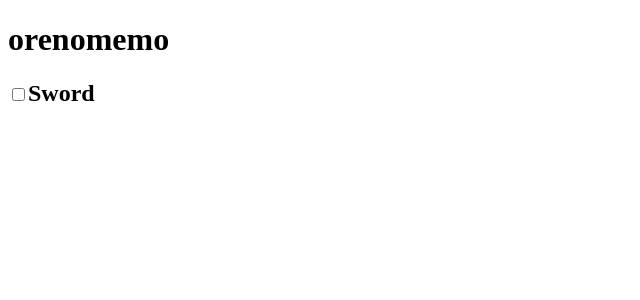
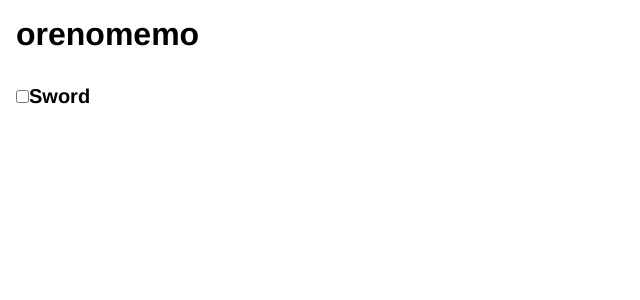
Before and after one commit to fijixxx/berrybox, an Angular app: page / in a window 1280 px wide. Shown: the top 300 px of the page, without its empty margins (0-640 px from the left). Built offline with nearby package versions, Linux system fonts and the light colour scheme.

Commit message:
prot and sword complete

```diff
--- a/src/app/app.component.html
+++ /dev/null
@@ -1,3 +0,0 @@
-<h1>
-  {{title}}
-</h1>
--- a/src/index.html
+++ b/src/index.html
@@ -7,6 +7,7 @@
 
   <meta name="viewport" content="width=device-width, initial-scale=1">
   <link rel="icon" type="image/x-icon" href="favicon.ico">
+  <link rel="stylesheet" href="styles.css">
 </head>
 <body>
   <app-root>Loading...</app-root>
--- a/src/styles.css
+++ b/src/styles.css
@@ -1 +1,29 @@
-/* You can add global styles to this file, and also import other style files */
+/*
+YUI 3.18.1 (build f7e7bcb)
+Copyright 2014 Yahoo! Inc. All rights reserved.
+Licensed under the BSD License.
+http://yuilibrary.com/license/
+*/
+
+html{color:#000;background:#FFF}body,div,dl,dt,dd,ul,ol,li,h1,h2,h3,h4,h5,h6,pre,code,form,fieldset,legend,input,textarea,p,blockquote,th,td{margin:0;padding:0}table{border-collapse:collapse;border-spacing:0}fieldset,img{border:0}address,caption,cite,code,dfn,em,strong,th,var{font-style:normal;font-weight:normal}ol,ul{list-style:none}caption,th{text-align:left}h1,h2,h3,h4,h5,h6{font-size:100%;font-weight:normal}q:before,q:after{content:''}abbr,acronym{border:0;font-variant:normal}sup{vertical-align:text-top}sub{vertical-align:text-bottom}input,textarea,select{font-family:inherit;font-size:inherit;font-weight:inherit;*font-size:100%}legend{color:#000}#yui3-css-stamp.cssreset{display:none}
+
+html{
+  font-family: Helvetica, sans-serif;
+  font-size: 62.5%;
+}
+body{
+  font-size: 1.6rem;
+}
+h1{
+  font-size: 3.2rem;
+  font-weight: 900;
+  padding: 1.6rem;
+}
+h2{
+  font-size: 2rem;
+  font-weight: 700;
+  padding: 1.6rem;
+}
+h3{
+  font-weight: 700;
+}
```
